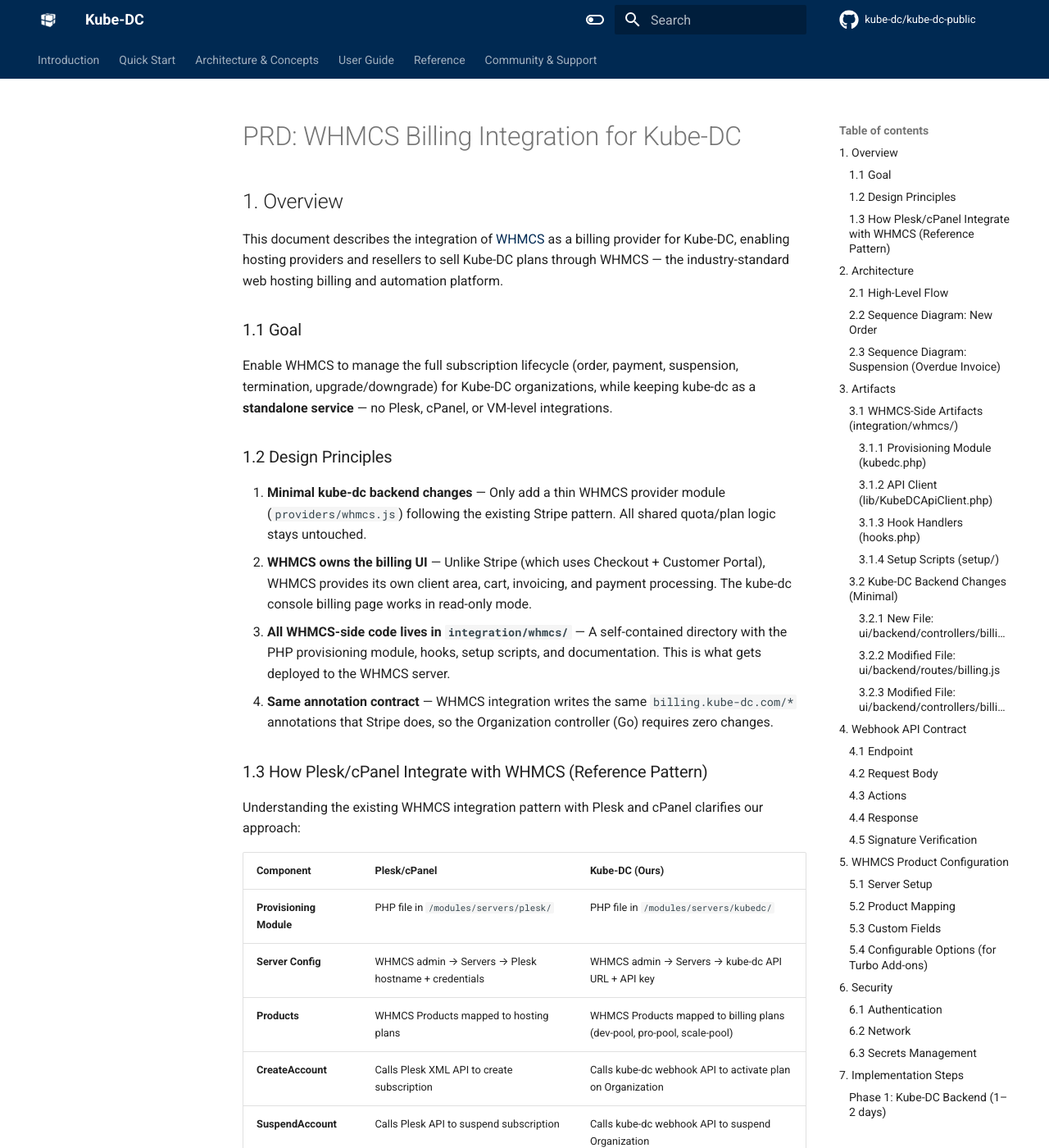
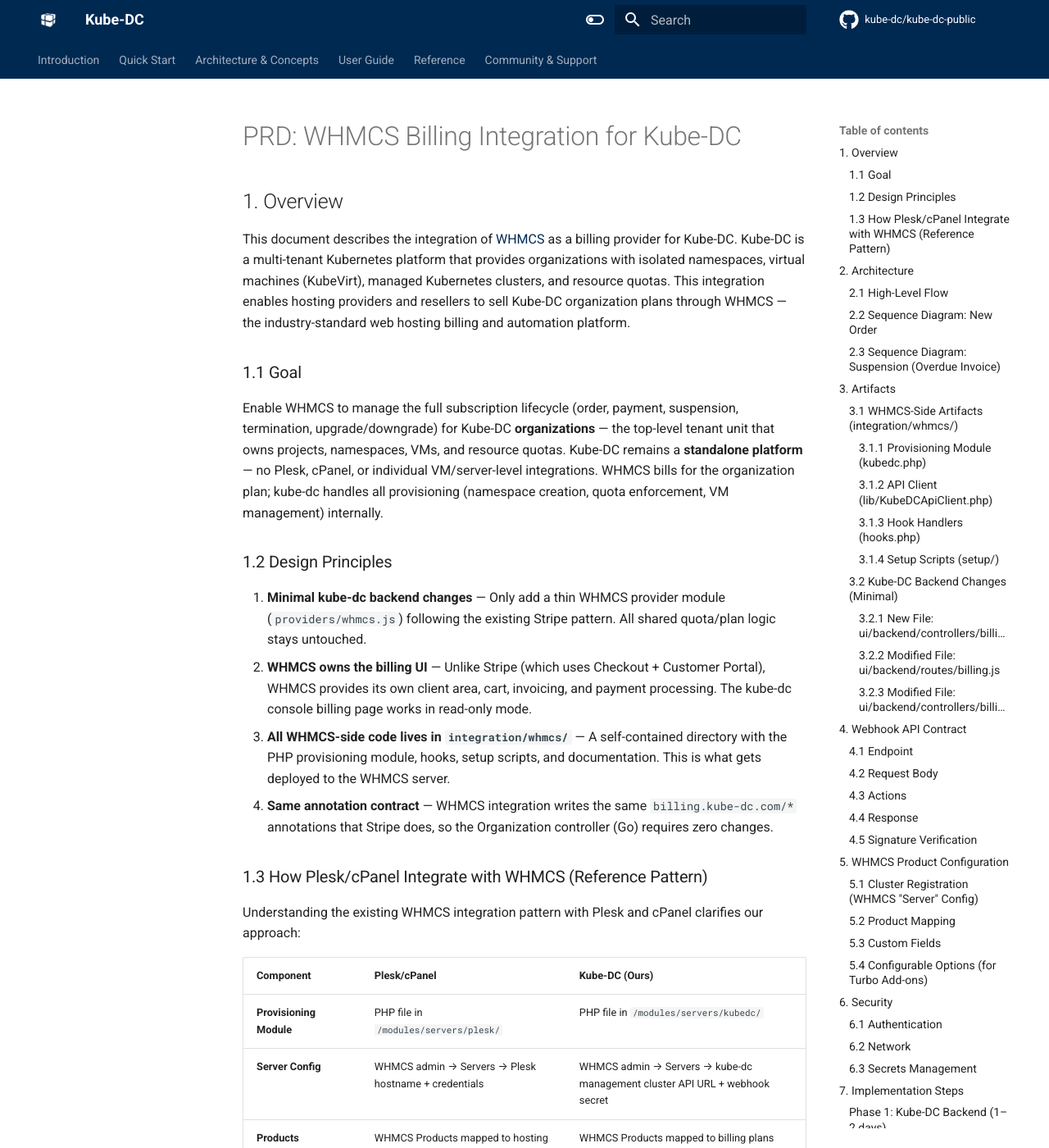
Before and after one commit to kube-dc/kube-dc-public, an MkDocs documentation site: the page built from docs/prd/whmcs-billing-integration.md, in a window 1280 px wide and 1400 px high. Shown: the whole window at 82% size. Built offline with MkDocs 1.6.1 and Material for MkDocs 9.7.7, drawn with Linux system fonts in a browser that asks for light colours; comment, search, counter and statistics services are not loaded; some of the changed text lies outside the part shown.

Commit message:
Sync from private repo

````diff
--- a/docs/prd/whmcs-billing-integration.md
+++ b/docs/prd/whmcs-billing-integration.md
@@ -2,11 +2,11 @@
 
 ## 1. Overview
 
-This document describes the integration of [WHMCS](https://www.whmcs.com/) as a billing provider for Kube-DC, enabling hosting providers and resellers to sell Kube-DC plans through WHMCS — the industry-standard web hosting billing and automation platform.
+This document describes the integration of [WHMCS](https://www.whmcs.com/) as a billing provider for Kube-DC. Kube-DC is a multi-tenant Kubernetes platform that provides organizations with isolated namespaces, virtual machines (KubeVirt), managed Kubernetes clusters, and resource quotas. This integration enables hosting providers and resellers to sell Kube-DC organization plans through WHMCS — the industry-standard web hosting billing and automation platform.
 
 ### 1.1 Goal
 
-Enable WHMCS to manage the full subscription lifecycle (order, payment, suspension, termination, upgrade/downgrade) for Kube-DC organizations, while keeping kube-dc as a **standalone service** — no Plesk, cPanel, or VM-level integrations.
+Enable WHMCS to manage the full subscription lifecycle (order, payment, suspension, termination, upgrade/downgrade) for Kube-DC **organizations** — the top-level tenant unit that owns projects, namespaces, VMs, and resource quotas. Kube-DC remains a **standalone platform** — no Plesk, cPanel, or individual VM/server-level integrations. WHMCS bills for the organization plan; kube-dc handles all provisioning (namespace creation, quota enforcement, VM management) internally.
 
 ### 1.2 Design Principles
 
@@ -22,7 +22,7 @@ Understanding the existing WHMCS integration pattern with Plesk and cPanel clari
 | Component | Plesk/cPanel | Kube-DC (Ours) |
 |-----------|-------------|----------------|
 | **Provisioning Module** | PHP file in `/modules/servers/plesk/` | PHP file in `/modules/servers/kubedc/` |
-| **Server Config** | WHMCS admin → Servers → Plesk hostname + credentials | WHMCS admin → Servers → kube-dc API URL + API key |
+| **Server Config** | WHMCS admin → Servers → Plesk hostname + credentials | WHMCS admin → Servers → kube-dc management cluster API URL + webhook secret |
 | **Products** | WHMCS Products mapped to hosting plans | WHMCS Products mapped to billing plans (dev-pool, pro-pool, scale-pool) |
 | **CreateAccount** | Calls Plesk XML API to create subscription | Calls kube-dc webhook API to activate plan on Organization |
 | **SuspendAccount** | Calls Plesk API to suspend subscription | Calls kube-dc webhook API to suspend Organization |
@@ -165,7 +165,7 @@ integration/whmcs/
 │           └── logo.png                # Module logo for WHMCS admin
 ├── setup/
 │   ├── configure-products.php          # CLI script: create WHMCS products from plans
-│   ├── configure-server.php            # CLI script: register kube-dc server
+│   ├── configure-cluster.php           # CLI script: register kube-dc management cluster in WHMCS
 │   └── configure-addons.php            # CLI script: create configurable options for turbo addons
 └── docs/
     ├── installation.md                 # Step-by-step WHMCS setup
@@ -180,7 +180,7 @@ The core PHP file implementing WHMCS provisioning module functions:
 |----------|-----------|-------------|
 | `kubedc_MetaData()` | Module registration | Returns module display name, version, author |
 | `kubedc_ConfigOptions()` | Product setup | Defines per-product settings (plan ID, organization field name) |
-| `kubedc_TestConnection()` | Server setup | Tests connectivity to kube-dc webhook API |
+| `kubedc_TestConnection()` | Cluster registration | Tests connectivity to kube-dc management cluster API |
 | `kubedc_CreateAccount($params)` | Order paid / admin action | POST webhook `action: activate` with plan and org |
 | `kubedc_SuspendAccount($params)` | Invoice overdue / admin action | POST webhook `action: suspend` |
 | `kubedc_UnsuspendAccount($params)` | Overdue invoice paid / admin action | POST webhook `action: unsuspend` (restores plan) |
@@ -192,8 +192,8 @@ The core PHP file implementing WHMCS provisioning module functions:
 | `kubedc_UsageUpdate($params)` | Daily cron | Fetches resource usage from kube-dc API for WHMCS display |
 
 **Module Parameters Available** (passed by WHMCS to every function):
-- `$params['serverip']` — kube-dc API hostname (from Server config)
-- `$params['serveraccesshash']` — WHMCS webhook secret (from Server config)
+- `$params['serverip']` — kube-dc management cluster API hostname (from WHMCS "Server" config — represents the cluster endpoint)
+- `$params['serveraccesshash']` — WHMCS webhook secret (from WHMCS "Server" config)
 - `$params['configoption1']` — Plan ID (e.g., "pro-pool")
 - `$params['customfields']['Organization']` — Organization name in kube-dc
 - `$params['serviceid']` — WHMCS service ID (used as providerSubscriptionId)
@@ -235,9 +235,9 @@ add_hook('ClientAreaPageProductDetails', 1, function($vars) { /* fetch usage */
 
 CLI scripts run once during initial setup, using WHMCS Internal API:
 
-**`configure-server.php`** — Registers kube-dc as a server in WHMCS:
+**`configure-cluster.php`** — Registers kube-dc management cluster in WHMCS (WHMCS calls this a "Server" in its UI, but it represents the entire kube-dc cluster):
 ```
-php configure-server.php \
+php configure-cluster.php \
   --api-url=https://console.kube-dc.com/api/billing \
   --api-secret=<shared-hmac-secret> \
   --name="Kube-DC Cloud"
@@ -417,16 +417,20 @@ Reject if:
 
 ## 5. WHMCS Product Configuration
 
-### 5.1 Server Setup
+### 5.1 Cluster Registration (WHMCS "Server" Config)
 
-| Field | Value |
-|-------|-------|
-| Name | Kube-DC Cloud |
-| Module | kubedc |
-| Hostname | `console.kube-dc.com` |
-| IP Address | (optional) |
-| Access Hash | `<WHMCS_WEBHOOK_SECRET>` — shared HMAC secret |
-| Secure | ✅ (HTTPS) |
+WHMCS uses the term "Server" in its admin UI for any external system a provisioning module connects to. For kube-dc, this represents the **management cluster** — the Kubernetes cluster running kube-dc that manages organizations, namespaces, VMs (KubeVirt), and resource quotas.
+
+| WHMCS Field | Value | Meaning |
+|-------------|-------|---------|
+| Name | Kube-DC Cloud | Display name for this cluster |
+| Module | kubedc | Selects the kube-dc provisioning module |
+| Hostname | `console.kube-dc.com` | Management cluster API endpoint |
+| IP Address | (optional) | |
+| Access Hash | `<WHMCS_WEBHOOK_SECRET>` | Shared HMAC secret for webhook signing |
+| Secure | ✅ (HTTPS) | TLS required |
+
+> **Note:** Unlike Plesk/cPanel where a "server" is a single machine, here the "server" entry points to the kube-dc management cluster API. Kube-DC is a multi-tenant Kubernetes platform that provisions Organizations (each with their own namespaces, resource quotas, VMs, and services). The provisioning module manages billing for these Organizations — not individual servers or VMs.
 
 ### 5.2 Product Mapping
 
@@ -463,7 +467,7 @@ Each product needs one custom field:
 
 ### 6.2 Network
 
-- WHMCS server must be able to reach kube-dc API endpoint (HTTPS)
+- WHMCS server must be able to reach kube-dc management cluster API endpoint (HTTPS)
 - kube-dc webhook endpoint should be IP-restricted to WHMCS server IP(s) if possible
 - TLS required for all communication
 
@@ -472,7 +476,7 @@ Each product needs one custom field:
 | Secret | Location | Purpose |
 |--------|----------|---------|
 | `WHMCS_WEBHOOK_SECRET` | kube-dc backend env | Verify incoming webhook signatures |
-| Server Access Hash | WHMCS server config | WHMCS module uses this to sign requests |
+| Access Hash | WHMCS "Server" config (cluster entry) | WHMCS module uses this to sign requests to kube-dc cluster |
 | WHMCS API Credentials | kube-dc env (optional) | Call WHMCS API for usage sync |
 
 ---
@@ -505,7 +509,7 @@ Each product needs one custom field:
 
 | Step | Task | Where | Effort |
 |------|------|-------|--------|
-| 3.1 | Register kube-dc server in WHMCS admin | WHMCS Admin → Servers | 15m |
+| 3.1 | Register kube-dc management cluster in WHMCS admin ("Server" config) | WHMCS Admin → Servers | 15m |
 | 3.2 | Create products (dev, pro, scale) | WHMCS Admin → Products | 30m |
 | 3.3 | Configure custom fields | WHMCS Admin → Product Custom Fields | 15m |
 | 3.4 | Create API credentials for kube-dc | WHMCS Admin → API Credentials | 15m |
@@ -559,12 +563,12 @@ WHMCS_WEBHOOK_SECRET: "<shared-hmac-secret>"
 WHMCS_CLIENT_AREA_URL: "https://billing.example.com/clientarea.php"  # optional
 ```
 
-### WHMCS Server
+### WHMCS Configuration
 
 ```
-Module location: /var/www/html/whmcs/modules/servers/kubedc/
-Server config:   WHMCS Admin → System Settings → Servers
-Products:        WHMCS Admin → System Settings → Products/Services
+Module location:    /var/www/html/whmcs/modules/servers/kubedc/
+Cluster config:     WHMCS Admin → System Settings → Servers  (registers kube-dc management cluster)
+Products:           WHMCS Admin → System Settings → Products/Services
 ```
 
 ---
````
